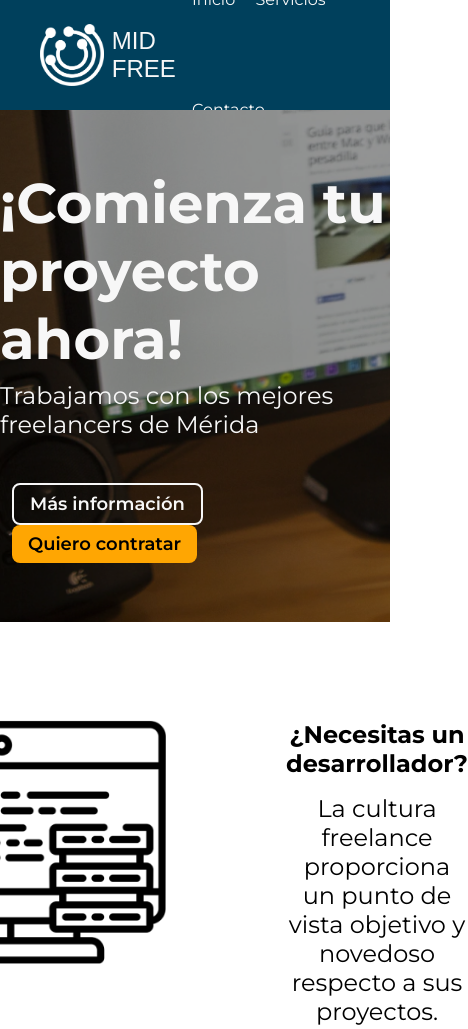
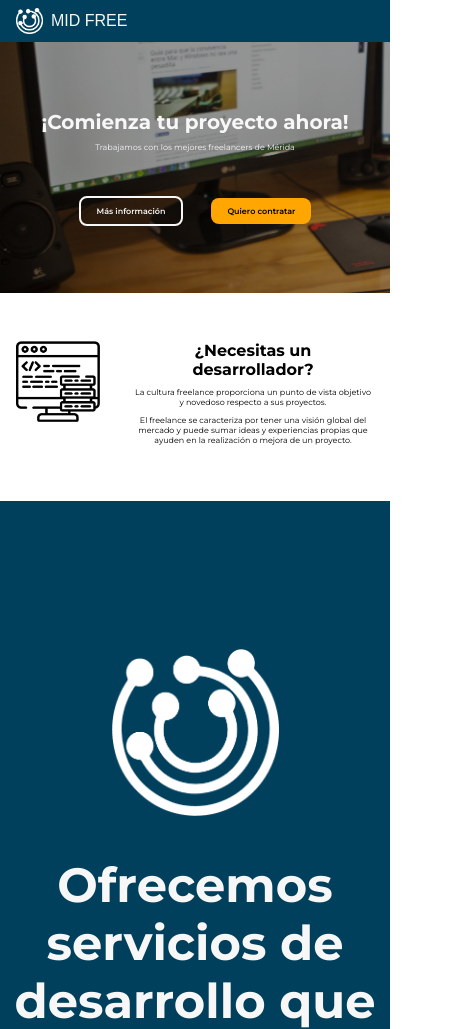
Before and after one commit to omarsalazars/omarsalazars.github.io, a plain HTML site: page index.html in a window 390 px wide. Shown: the top 1029 px of the page, 468 px wide, since content can reach past the window. Drawn offline with Linux system fonts and the light colour scheme; a web font is replaced by a local one.

Commit message:
Cambios para movil

```diff
--- a/index.html
+++ b/index.html
@@ -3,6 +3,7 @@
 		<title>Mid-Free</title>
 		<link rel="stylesheet" href="style.css" />
 		<meta charset="UTF-8">
+		<meta name="viewport" content="width=device-width, user-scalable=no">
 	</head>
 	<body>
 		<!-- header -->
--- a/style.css
+++ b/style.css
@@ -356,3 +356,63 @@ button{
 	font-size: 24px;
 	color: var(--color-white);
 }
+
+/* Media Query para mobile */
+@media (max-width: 425px){
+	.header{
+		padding: 0px 16px;
+		height: 42px;
+	}
+	.header .logo img{
+		width: 27px;
+		height: 26px;
+	}
+	.header .logo h1{
+		font-size: 16px;
+	}
+	.header .menu ul{
+		display: none;
+	}
+
+	.hero-banner{
+		height: 251px;
+	}
+	.hero-banner .banner-container h1{
+		font-size: 20px;
+	}
+	.hero-banner .banner-container span{
+		font-size: 8px;
+	}
+	.hero-banner .banner-container button{
+		font-size: 8px;
+	}
+	.simple-banner{
+		max-width: 100%;
+		padding: 48px 0px;
+	}
+	.simple-banner > div{
+		margin: 0px 16px;
+		height: auto;
+	}
+	.simple-banner div:first-child{
+		max-height: 81px;
+	}
+	.simple-banner img{
+	display: inline-block;
+	vertical-align: middle;
+		max-width: 84px;
+		max-height: 81px;
+	}
+	.simple-banner h2{
+		font-size: 16px;
+	}
+	.simple-banner p{
+		font-size: 8px;
+		margin: 8px 0px;
+	}
+
+
+	.search-wrapper .search input{
+		width: 90%;
+	}
+}
```
